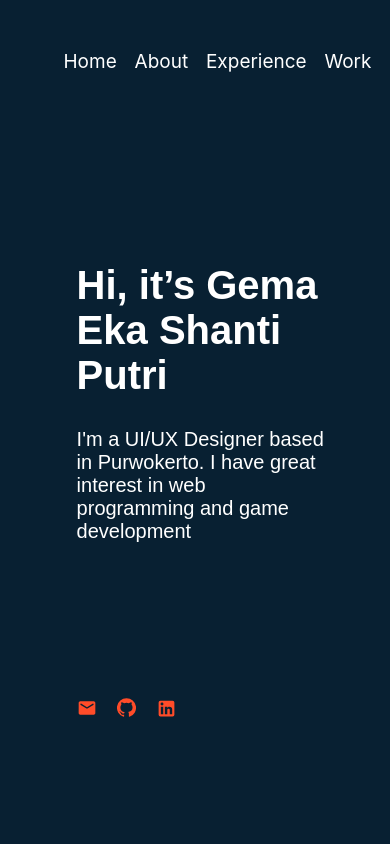
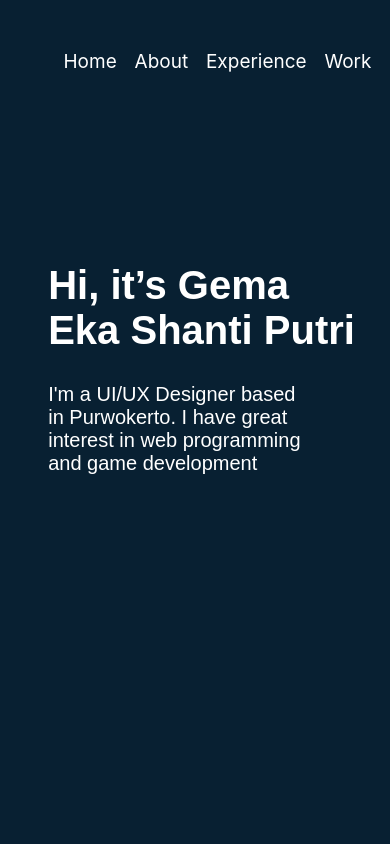
Before and after one commit to gemaekashantiputri/gema-web, a React (Create React App) app: page / in a window 390 px wide. Shown: the top 844 px of the page. Built offline with nearby package versions, Linux system fonts and the light colour scheme.

Commit message:
responsive one

```diff
--- a/src/components/intro.css
+++ b/src/components/intro.css
@@ -7,11 +7,12 @@
   color: white;
   text-decoration: none;
   font-size: 30px;
+
 }
 
 #nav {
   position: fixed;
-  padding-left: 850px;
+  padding-left: 750px;
 }
 
 #intro {
@@ -111,7 +112,7 @@ b {
     display: flex;
     flex-direction: column;
     align-items: flex-start;
-    padding-left: 3%;
+    padding-left: 1%;
     padding-top: 15%;
     min-height: 100vh;
   }
--- a/src/styles/experience.css
+++ b/src/styles/experience.css
@@ -90,7 +90,7 @@ ul {
   position: absolute;
   padding-left: 2rem;
   margin-left: 5px;
-  margin-top: -840px;
+  margin-top: -50px;
 }
 
 .job-description li {
--- a/src/styles/sidebar.css
+++ b/src/styles/sidebar.css
@@ -31,7 +31,12 @@ a {
     flex-direction: row;
     justify-content: space-between;
     padding-bottom: 90px;
-    margin-top: -57%;
+    margin-top: -10%;
     padding-left: 3%;
   }
+
+  a {
+    text-decoration: none !important;
+    color: #FF4C29;
+  }
 }
```
